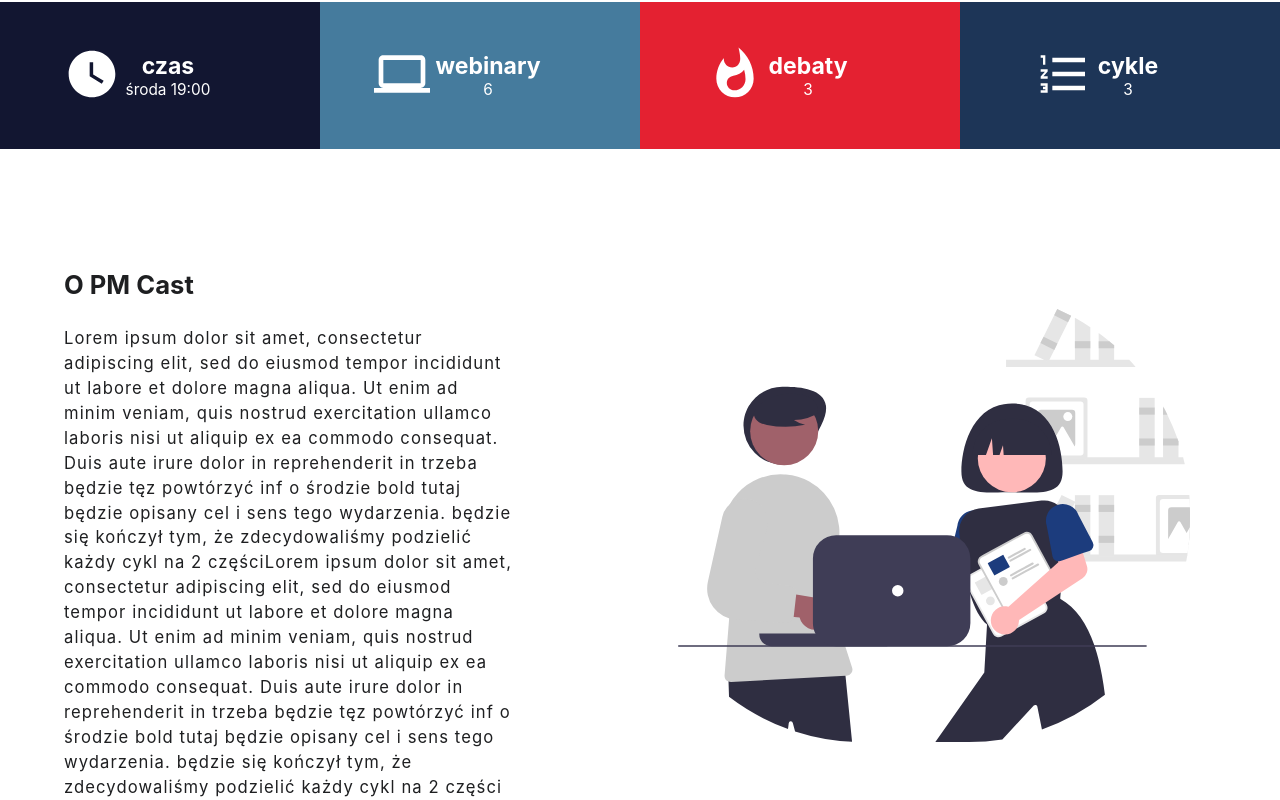
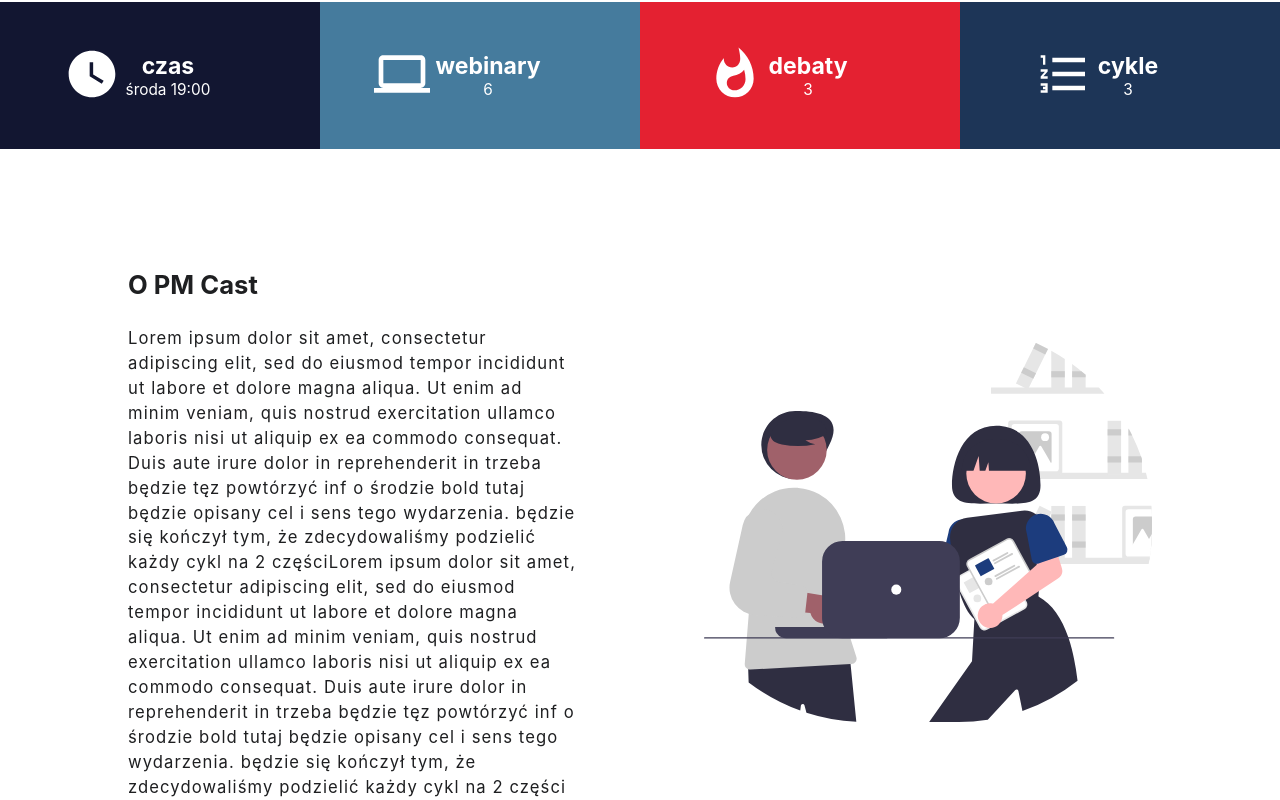
Before and after one commit to AlutkaG/PMCast, a React (Create React App) app in the folder frontend/: page / in a window 1280 px wide. Shown: the part 612-1412 px from the top of the page. Built offline with nearby package versions, Linux system fonts and the light colour scheme.

Commit message:
Fixed position and size img

```diff
--- a/frontend/src/components/About/About.css
+++ b/frontend/src/components/About/About.css
@@ -1,7 +1,8 @@
 #about {
-  margin: 15vh 5vw 0 5vw;
+  margin: 15vh 10vw 0 10vw;
   display: grid;
   grid-template-columns: 1fr 1fr;
+  align-items: center;
 }
 
 .about-header {
@@ -26,14 +27,10 @@
 }
 
 .about-right-side {
-  width: 40vw;
   position: relative;
-  margin-right: 10vw;
+  margin-left: 5vw;
 }
 
 .about-img {
-  width: 40vw;
-  position: absolute;
-  top: 5vh;
-  left: 20%;
+  width: 35vw;
 }
```
